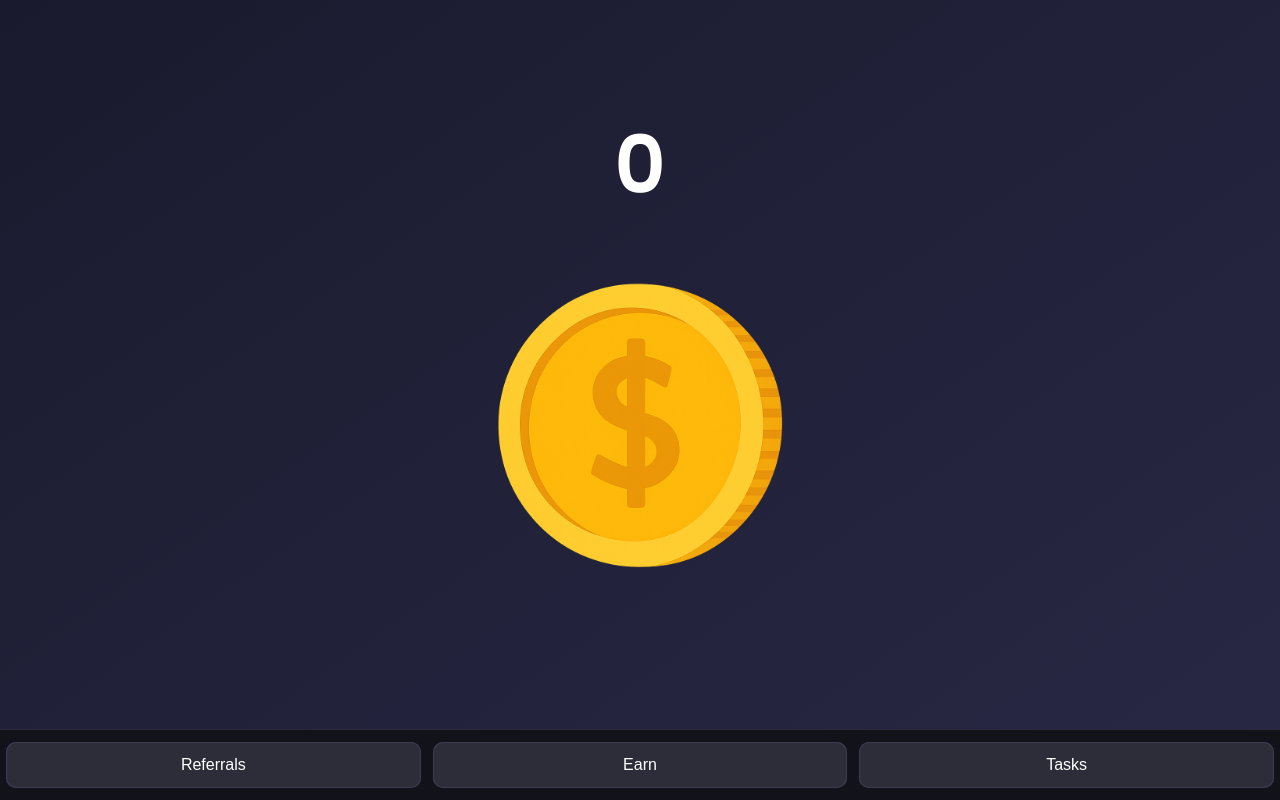
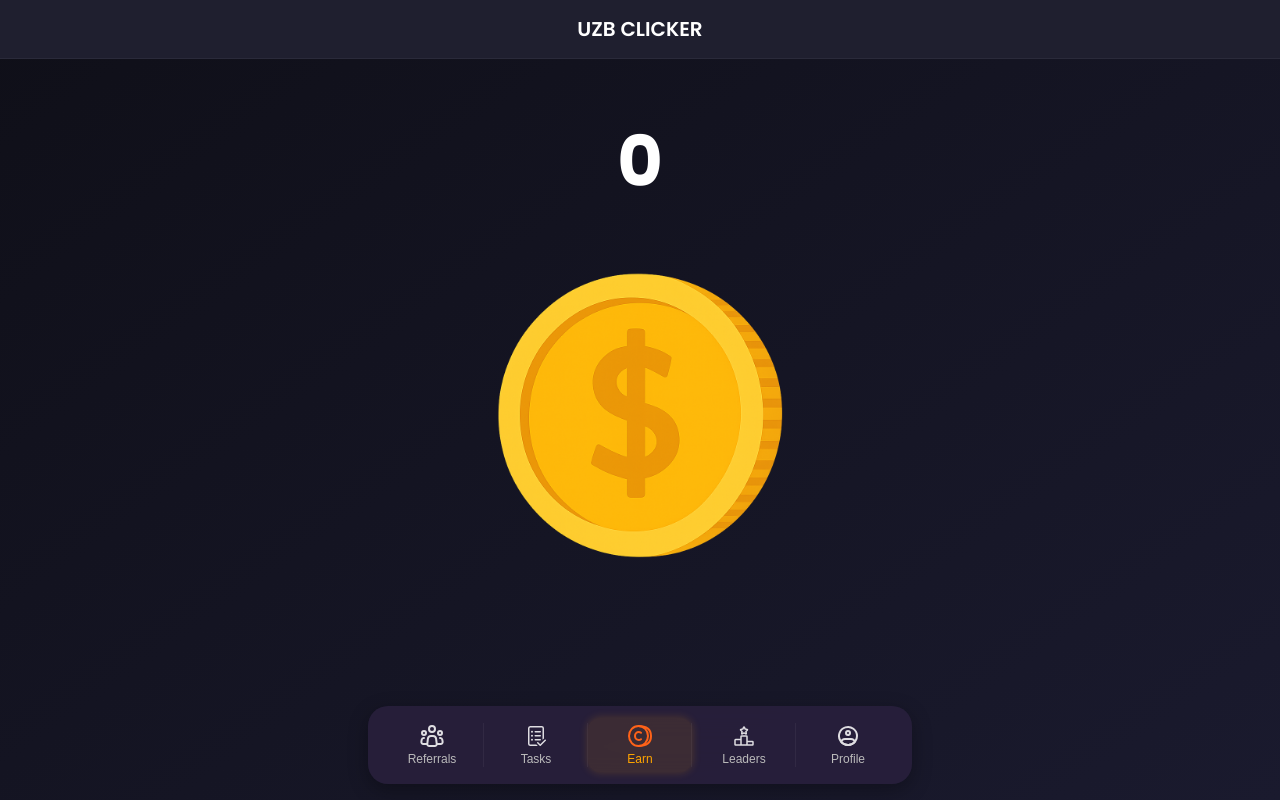
Before and after one commit to SHX-Developer/WebApp, a Flask app: page / in a window 1280 px wide. Run offline with Flask 3, Linux system fonts and the light colour scheme.

Commit message:
Update 3

```diff
--- a/static/main.js
+++ b/static/main.js
@@ -1,23 +1,39 @@
-
-let count = 0;
+let count = Number(localStorage.getItem("clickCount")) || 0;
 const counter = document.getElementById("counter");
 const coin = document.getElementById("coin");
 
-if (coin) {
-    coin.onclick = () => {
-        count++;
-        counter.textContent = count;
-        if (navigator.vibrate) navigator.vibrate(50);
+counter.textContent = count;
 
-        fetch("/click", {
-            method: "POST",
-            headers: { "Content-Type": "application/json" },
-            body: JSON.stringify({ user_id: "local_user" })
-        });
-    };
+function handleClick(event) {
+  event.preventDefault();
+  count++;
+  counter.textContent = count;
+  localStorage.setItem("clickCount", count); // сохраняем
+
+  if (navigator.vibrate) navigator.vibrate(50);
+
+  // Анимация монеты
+  coin.style.transform = "scale(0.92)";
+  setTimeout(() => coin.style.transform = "scale(1)", 100);
+
 }
 
-function navigate(page) {
-    document.querySelectorAll(".page").forEach(p => p.classList.remove("active"));
-    document.getElementById(`${page}-page`).classList.add("active");
+if ('ontouchstart' in window) {
+  coin.addEventListener("touchstart", handleClick);
+} else {
+  coin.addEventListener("mousedown", handleClick);
 }
+
+function navigate(tab) {
+  // Переключение страниц
+  document.querySelectorAll(".page").forEach(p => p.classList.remove("active"));
+  document.getElementById(`${tab}-page`).classList.add("active");
+
+  // Обновить активную кнопку
+  document.querySelectorAll(".nav-button").forEach(btn => {
+    btn.classList.remove("active");
+    if (btn.dataset.tab === tab) {
+      btn.classList.add("active");
+    }
+  });
+}
--- a/static/style.css
+++ b/static/style.css
@@ -1,48 +1,33 @@
-@import url('https://fonts.googleapis.com/css2?family=Poppins:wght@400;600&display=swap');
-
-html, body {
-    height: 100%;
-    overflow: hidden;
+body {
   margin: 0;
   padding: 0;
+  font-family: 'Poppins', sans-serif;
+  background: linear-gradient(145deg, #0f0f18, #1a1a2e);
+  color: #ffffff;
+  display: flex;
+  flex-direction: column;
+  height: 100vh;
+  overflow: hidden;
 }
 
-body {
-    background: linear-gradient(145deg, #1a1a2e, #282845);
-    font-family: 'Poppins', sans-serif;
-    display: flex;
-    flex-direction: column;
-    justify-content: space-between;
-    align-items: center;
+.top-bar {
+  background: #1f1f2f;
+  color: white;
+  text-align: center;
+  padding: 14px;
+  font-size: 20px;
+  font-weight: 600;
+  border-bottom: 1px solid rgba(255, 255, 255, 0.05);
 }
-
-
-img, button {
-    -webkit-user-drag: none;
-    -webkit-tap-highlight-color: transparent;
-    user-select: none;
-}
-
-#coin {
-    outline: none;
-    -webkit-user-drag: none;
-    -webkit-user-select: none;
-    user-select: none;
-    -webkit-tap-highlight-color: transparent;
-}
-
-
 
 .page {
   display: none;
   flex-direction: column;
   align-items: center;
-    justify-content: center;
-    flex-grow: 1;
-    width: 100%;
+  justify-content: flex-start;
+  flex: 1;
+  padding: 20px;
   text-align: center;
-    color: white;
-    padding: 20px;
 }
 
 .page.active {
@@ -50,45 +35,89 @@ img, button {
 }
 
 #counter {
-    font-size: 80px;
+  font-size: 70px;
   font-weight: bold;
+  margin-top: 30px;
+  color: #ffffff;
 }
 
 #coin {
   width: 400px;
   height: auto;
-    cursor: pointer;
-    transition: transform 0.1s;
+  transition: transform 0.1s ease;
 }
 
+
 #coin:active {
-    transform: scale(0.95);
+  transform: scale(0.93);
 }
 
-.buttons {
+.nav-bar {
   display: flex;
-    justify-content: space-around;
-    width: 100%;
-    background: #12121a;
-    padding: 12px 0;
-    border-top: 1px solid #2a2a3a;
+  justify-content: space-between;
+  backdrop-filter: blur(16px);
+  background: rgba(40, 32, 60, 0.9);
+  padding: 12px;
+  margin: 0 auto 16px auto;
+  border-radius: 20px;
+  width: calc(100% - 32px);
+  max-width: 520px;
+  box-shadow: 0 6px 20px rgba(0, 0, 0, 0.3);
+  position: relative;
 }
 
-.buttons button {
+.nav-button {
   flex: 1;
-    margin: 0 6px;
-    background: #2d2d3a;
-    color: #ffffff;
+  background: transparent;
   border: none;
-    padding: 14px 0;
-    font-size: 16px;
-    border-radius: 10px;
-    font-weight: 500;
-    box-shadow: inset 0 0 0 1px #3c3c50;
-    transition: background-color 0.2s ease, transform 0.1s ease;
+  color: #bbb;
+  font-size: 13px;
+  display: flex;
+  flex-direction: column;
+  align-items: center;
+  padding: 6px 0;
+  border-radius: 12px;
+  transition: background 0.3s, color 0.3s;
+  position: relative;
 }
 
-.buttons button:active {
-    background-color: #3c3c50;
-    transform: scale(0.97);
+/* 🔲 Прозрачная вертикальная линия между кнопками */
+.nav-button:not(:last-child)::after {
+  content: "";
+  position: absolute;
+  right: 0;
+  top: 10%;            /* было 20%, теперь линия выше */
+  height: 80%;         /* было 60%, теперь длиннее */
+  width: 1px;
+  background: rgba(255, 255, 255, 0.05); /* можешь усилить до 0.08 если нужно ярче */
 }
+
+
+.nav-button span {
+  margin-top: 4px;
+  font-size: 12px;
+}
+
+.nav-button.active {
+  color: #FFA500; /* Оранжевый текст */
+  background: rgba(255, 165, 0, 0.1); /* Мягкий фон */
+  box-shadow: 0 0 10px rgba(255, 165, 0, 0.2);
+}
+
+.nav-button.active .icon {
+  filter: brightness(0) saturate(100%) invert(52%) sepia(96%) saturate(3400%) hue-rotate(-10deg) brightness(100%) contrast(100%);
+}
+
+
+
+.icon {
+  width: 24px;
+  height: 24px;
+  filter: invert(100%) brightness(200%);
+  opacity: 0.85;
+  transition: opacity 0.2s;
+}
+
+.nav-button.active .icon {
+  opacity: 1;
+}
--- a/templates/index.html
+++ b/templates/index.html
@@ -1,36 +1,71 @@
 <!DOCTYPE html>
 <html lang="en">
 <head>
-    <meta charset="UTF-8">
-    <title>CLICKER</title>
-    <meta name="viewport" content="width=device-width, initial-scale=1.0, user-scalable=no, maximum-scale=1.0">
+  <meta charset="UTF-8" />
+  <meta name="viewport" content="width=device-width, initial-scale=1.0, user-scalable=no" />
+  <title>Uzb Clicker</title>
+  <link href="https://fonts.googleapis.com/css2?family=Inter:wght@500;600&display=swap" rel="stylesheet">
+  <link href="https://fonts.googleapis.com/css2?family=Poppins:wght@400;600;700&display=swap" rel="stylesheet">
   <link rel="stylesheet" href="{{ url_for('static', filename='style.css') }}">
 </head>
 <body>
-    <!-- Earn Page -->
-    <div id="home-page" class="page active">
+  <div class="top-bar">UZB CLICKER</div>
+
+  <!-- Главная -->
+  <div class="page active" id="home-page">
     <div id="counter">0</div>
     <img src="{{ url_for('static', filename='coin.png') }}" id="coin" alt="coin">
   </div>
 
-    <!-- Tasks Page -->
-    <div id="tasks-page" class="page">
-        <h2>📋 Tasks</h2>
-        <p>Complete tasks and earn rewards!</p>
+  <!-- Задания -->
+  <div class="page" id="tasks-page">
+    <h2>Задания</h2>
+    <p>Выполняйте задачи и зарабатывайте.</p>
   </div>
 
-    <!-- Referrals Page -->
-    <div id="referrals-page" class="page">
-        <h2>👥 Referrals</h2>
-        <p>Invite your friends and get bonuses.</p>
+  <!-- Рефералы -->
+  <div class="page" id="referrals-page">
+    <h2>Рефералы</h2>
+    <p>Приглашайте друзей и получайте бонусы.</p>
   </div>
 
-    <!-- Navigation Buttons -->
-    <div class="buttons">
-        <button onclick="navigate('referrals')">Referrals</button>
-        <button onclick="navigate('home')">Earn</button>
-        <button onclick="navigate('tasks')">Tasks</button>
+  <!-- Таблица -->
+  <div class="page" id="rank-page">
+    <h2>Таблица лидеров</h2>
+    <p>Смотрите, кто на первом месте!</p>
   </div>
+
+  <!-- Профиль -->
+  <div class="page" id="profile-page">
+    <h2>Профиль</h2>
+    <p>Информация о вашем аккаунте.</p>
+  </div>
+
+  <!-- Навигация -->
+  <div class="nav-bar">
+    <button class="nav-button" onclick="navigate('referrals')" data-tab="referrals">
+      <img src="{{ url_for('static', filename='source/icons/Referrals.svg') }}" class="icon" alt="Referrals">
+      <span>Referrals</span>
+    </button>
+    <button class="nav-button" onclick="navigate('tasks')" data-tab="tasks">
+      <img src="{{ url_for('static', filename='source/icons/Tasks.svg') }}" class="icon" alt="Tasks">
+      <span>Tasks</span>
+    </button>
+    <button class="nav-button active" onclick="navigate('home')" data-tab="home">
+      <img src="{{ url_for('static', filename='source/icons/Earn.svg') }}" class="icon" alt="Earn">
+      <span>Earn</span>
+    </button>
+    <button class="nav-button" onclick="navigate('rank')" data-tab="rank">
+      <img src="{{ url_for('static', filename='source/icons/Leaderboard.svg') }}" class="icon" alt="Rank">
+      <span>Leaders</span>
+    </button>
+    <button class="nav-button" onclick="navigate('profile')" data-tab="profile">
+      <img src="{{ url_for('static', filename='source/icons/Profile.svg') }}" class="icon" alt="Profile">
+      <span>Profile</span>
+    </button>
+  </div>
+
+
 
   <script src="{{ url_for('static', filename='main.js') }}"></script>
 </body>
```
Also changed, not shown: static/source/icons/Earn.svg (added), static/source/icons/Leaderboard.svg (added), static/source/icons/Profile.svg (added), static/source/icons/Referrals.svg (added), static/source/icons/Tasks.svg (added). Lines whose indentation alone changed are shown as unchanged.
